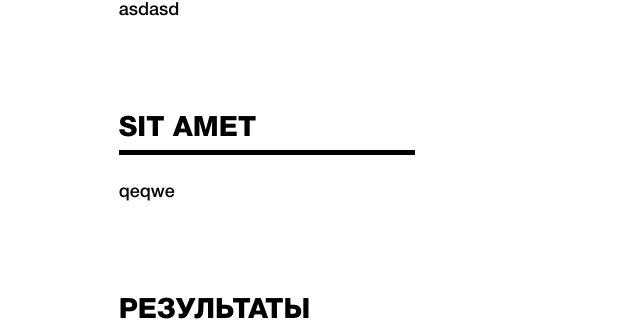
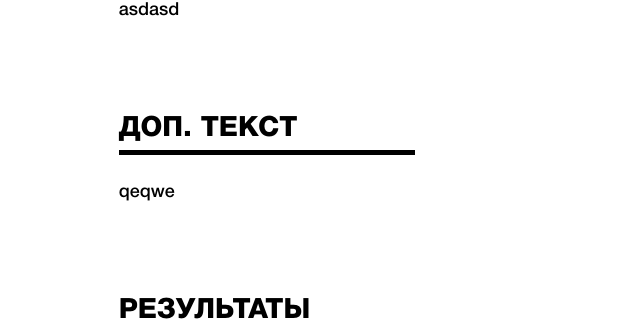
Before and after one commit to DevidzeIL/kipcouncil-work, a Django app: page /about/ in a window 1280 px wide; the page is wider, and only the part inside the window is pictured. Shown: the part 648-971 px from the top of that part, without its empty margins (0-640 px from the left). Run offline with Django 3.2, Linux system fonts and the light colour scheme; data comes from the database, SQL or seed files in the repository.

Commit message:
test push

```diff
--- a/accounts/templates/accounts/pages/about.html
+++ b/accounts/templates/accounts/pages/about.html
@@ -22,7 +22,7 @@
                 <div class="info-text">{{text_about.main_text}}</div>
             </div>
             <div class="info-box">
-                <div class="box-header">Sit amet </div>
+                <div class="box-header">Доп. текст </div>
                 <div class="info-text">{{text_about.common_text}}</div>
             </div>
             <div class="info-box">
```
